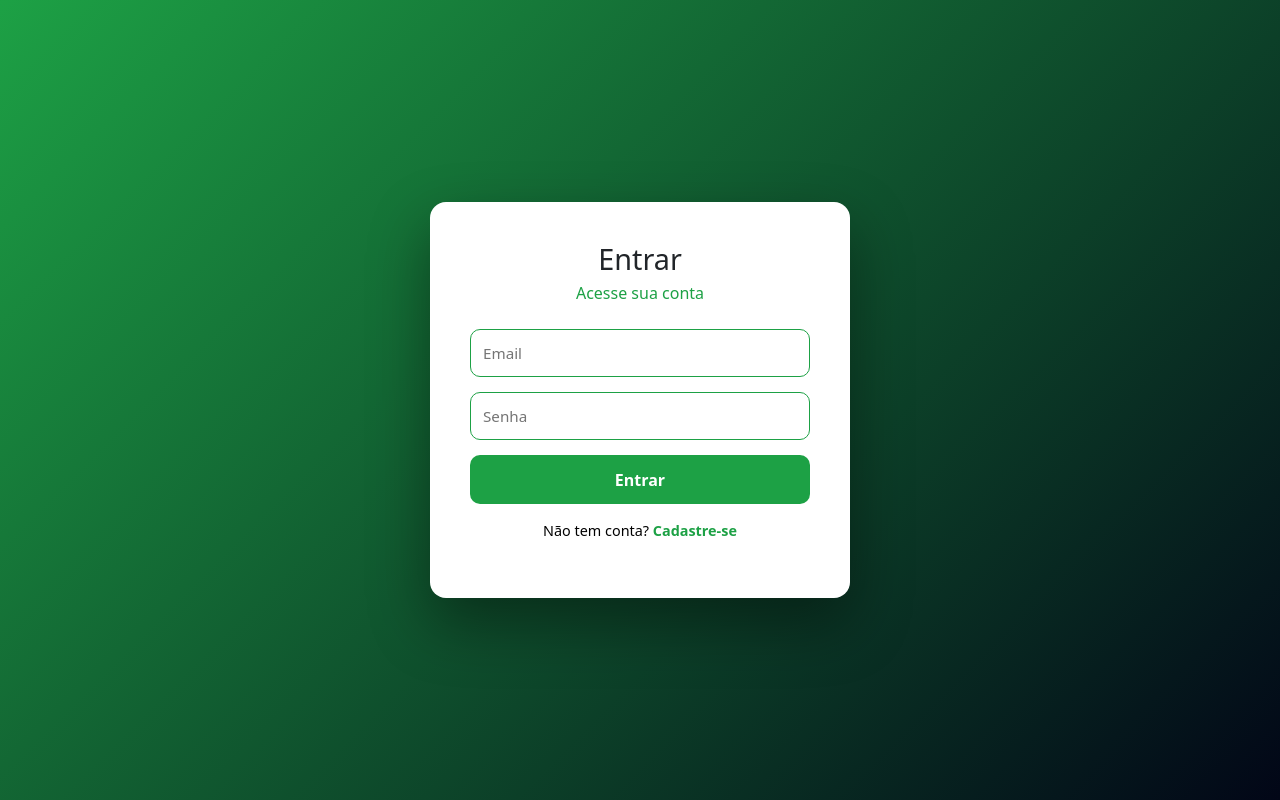
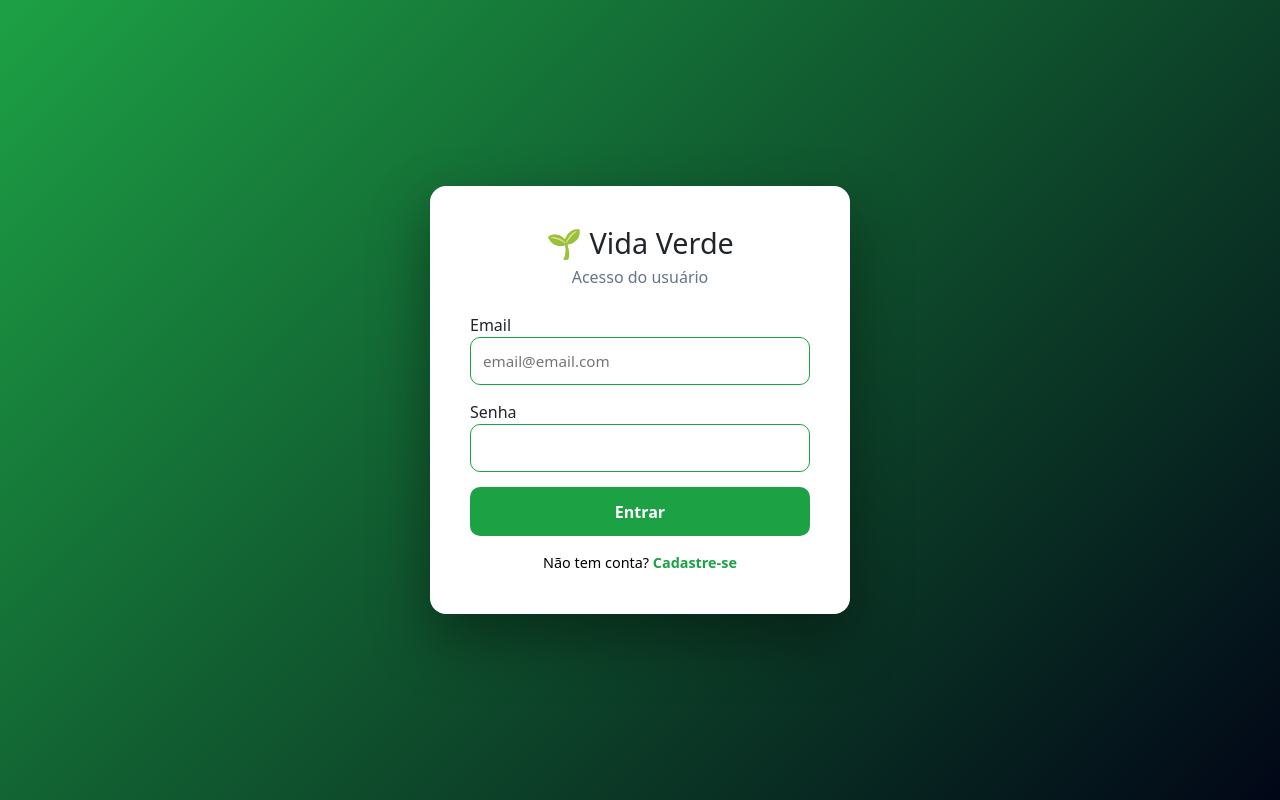
Before and after one commit to pedrorafaellbm/vida-verde-api, a React (Vite) app: page /login in a window 1280 px wide. Built offline with nearby package versions, Linux system fonts and the light colour scheme.

Commit message:
fazendo o link do back do login pra o front

```diff
--- a/src/main.jsx
+++ b/src/main.jsx
@@ -1,49 +1,55 @@
 import { StrictMode } from 'react'
 import { createRoot } from 'react-dom/client'
 import './index.css'
-import App from './App.jsx'
-import 'bootstrap/dist/css/bootstrap.min.css';
-import { createBrowserRouter, RouterProvider } from 'react-router-dom';
-import Layout from './components/Layout.jsx';
-import { Login } from './pages/Login.jsx';
-import { Register } from './pages/Register.jsx';
-import { Home } from './pages/Home.jsx';
-import { Contato } from './pages/Contato.jsx';
+import 'bootstrap/dist/css/bootstrap.min.css'
 
-/* const router = createBrowserRouter([
+import {
+  createBrowserRouter,
+  RouterProvider,
+  Navigate,
+} from 'react-router-dom'
+
+import Layout from './components/Layout.jsx'
+import { Login } from './pages/Login.jsx'
+import { Home } from './pages/Home.jsx'
+import { Contato } from './pages/Contato.jsx'
+
+/* 🔒 Proteção de rota */
+const PrivateRoute = ({ children }) => {
+  const token = localStorage.getItem('token')
+  return token ? children : <Navigate to="/login" replace />
+}
+
+const router = createBrowserRouter([
   {
-    path: "/",
-    //element: <div>Hello world!</div>,
-    element: <Home />,
+    path: '/',
+    element: <Navigate to="/login" replace />,
   },
-]); */
-
-const router2 = createBrowserRouter([
   {
-    element: <Layout />, // todas as rotas dentro terão Navbar + Footer
+    path: '/login',
+    element: <Login />, // ❌ sem NavBar e Footer
+  },
+  {
+    element: (
+      <PrivateRoute>
+        <Layout />
+      </PrivateRoute>
+    ),
     children: [
       {
-        path: "/",
+        path: '/home',
         element: <Home />,
       },
       {
-        path: "/contato",
+        path: '/contato',
         element: <Contato />,
       },
     ],
   },
-  {
-    path: "/login",
-    element: <Login />, // sem Navbar e Footer
-  },
-  {
-    path: "/register",
-    element: <Register />, // sem Navbar e Footer
-  },
-]);
+])
 
 createRoot(document.getElementById('root')).render(
   <StrictMode>
-    <RouterProvider router={router2} />
-  </StrictMode>,
+    <RouterProvider router={router} />
+  </StrictMode>
 )
--- a/src/pages/Home.jsx
+++ b/src/pages/Home.jsx
@@ -1,20 +1,22 @@
 import React, { useEffect, useState } from 'react'
-import axios from 'axios'
+import { api } from '../service/api'
 
 export const Home = () => {
+  const [products, setProducts] = useState([])
   const [loading, setLoading] = useState(true)
-  const [products, setProducts] = useState([])
   const [error, setError] = useState(null)
 
   const fetchProducts = async () => {
     try {
-      const response = await axios.get(import.meta.env.VITE_API_BASE_URL + 'produtos')
+      const response = await api.get('/api/produtos')
       const data = response.data.data
+
+      console.log('Produtos carregados:', data);
+
       setProducts(data)
-      console.log('Produtos carregados', data)
-    } catch (error) {
-      console.error('Erro ao carregar os produtos:', error)
-      setError('Erro ao carregar os produtos')
+    } catch (err) {
+      console.error('Erro ao carregar os produtos:', err)
+      setError('Erro ao carregar produtos')
     } finally {
       setLoading(false)
     }
@@ -24,17 +26,20 @@ export const Home = () => {
     fetchProducts()
   }, [])
 
-  if (loading) return <div>Loading...</div>
-  if (error) return <div>{error}</div>
+  if (loading) return <p>Carregando produtos...</p>
+  if (error) return <p>{error}</p>
 
   return (
     <div>
       <h1>Home</h1>
-      <ul>
-        {products.map(product => (
-          <li key={product.id}>{product.name}</li>
-        ))}
-      </ul>
+
+      {products.length === 0 && <p>Nenhum produto encontrado</p>}
+
+      {products.map(p => (
+        <div key={p.id}>
+          {p.nome}
+        </div>
+      ))}
     </div>
   )
 }
--- a/src/pages/Login.jsx
+++ b/src/pages/Login.jsx
@@ -1,74 +1,105 @@
-import { useState } from "react";
-import { api } from "../service/api";
+import React, { useState } from 'react'
+import { useNavigate } from 'react-router-dom'
 import './login.css'
 
+export const Login = () => {
+  const navigate = useNavigate()
 
-export function Login() {
   const [email, setEmail] = useState('')
-  const [password, setPassword] = useState('')
-  const [loading, setLoading] = useState(false)
+  const [senha, setSenha] = useState('')
+  const [showPassword, setShowPassword] = useState(false)
+  const [error, setError] = useState('')
 
-  async function handleSubmit(e) {
-    e.preventDefault()
-    setLoading(true)
+  const togglePassword = () => {
+    setShowPassword(!showPassword)
+  }
+
+  const login = async () => {
+    setError('')
 
     try {
-      const response = await api.post('/auth/login', {
-        email,
-        password,
+      const response = await fetch('http://localhost:3000/api/auth/login', {
+        method: 'POST',
+        headers: {
+          'Content-Type': 'application/json',
+        },
+        body: JSON.stringify({
+          email,
+          senha,
+        }),
       })
 
-      // exemplo esperado do back
-      // { token, role }
-      const { token, role } = response.data
+      const data = await response.json()
 
-      localStorage.setItem('token', token)
-      localStorage.setItem('role', role)
+      if (!response.ok) {
+        throw new Error(data.mensagem || 'Erro ao realizar login')
+      }
 
-      alert('Login realizado com sucesso!')
+      // 🔐 Salvar dados no localStorage
+      localStorage.setItem('token', data.token)
+      localStorage.setItem('usuario', JSON.stringify(data.usuario))
 
-      // redirects futuros por role
-      // admin -> /admin
-      // empresa -> /dashboard
-      // comprador -> /home
-    } catch {
-      alert('Email ou senha inválidos')
-    } finally {
-      setLoading(false)
+      // 🚀 Redirecionar para Home
+      navigate('/home')
+    } catch (err) {
+      setError(err.message || 'Email ou senha inválidos')
     }
   }
 
   return (
     <div className="login-container">
       <div className="login-card">
-        <h1>Entrar</h1>
-        <p className="subtitle">Acesse sua conta</p>
+        <h1>🌱 Vida Verde</h1>
+        <div className="subtitle">Acesso do usuário</div>
 
-        <form onSubmit={handleSubmit}>
+        <div>
+          <label>Email</label>
           <input
             type="email"
-            placeholder="Email"
+            placeholder="email@email.com"
             value={email}
             onChange={(e) => setEmail(e.target.value)}
-            required
           />
+        </div>
 
-          <input
-            type="password"
-            placeholder="Senha"
-            value={password}
-            onChange={(e) => setPassword(e.target.value)}
-            required
-          />
+        <div>
+          <label>Senha</label>
+          <div style={{ position: 'relative' }}>
+            <input
+              type={showPassword ? 'text' : 'password'}
+              value={senha}
+              onChange={(e) => setSenha(e.target.value)}
+              style={{ paddingRight: '2.5rem' }}
+            />
+            <span
+              onClick={togglePassword}
+              style={{
+                position: 'absolute',
+                right: '0.75rem',
+                top: '50%',
+                transform: 'translateY(-50%)',
+                cursor: 'pointer',
+                color: '#1da145',
+                fontSize: '1.2rem'
+              }}
+            >
+              <i className={`bi ${showPassword ? 'bi-eye-slash' : 'bi-eye'}`}></i>
+            </span>
+          </div>
+        </div>
 
-          <button type="submit" disabled={loading}>
-            {loading ? 'Entrando...' : 'Entrar'}
-          </button>
-        </form>
+        <button onClick={login}>
+          Entrar
+        </button>
 
-        <p className="footer-text">
+        {error && (
+          <div className="text-danger text-center mt-2">
+            {error}
+          </div>
+        )}
+        <div className="footer-text mt-3">
           Não tem conta? <a href="/register">Cadastre-se</a>
-        </p>
+        </div>
       </div>
     </div>
   )
--- a/src/service/api.js
+++ b/src/service/api.js
@@ -1,17 +1,41 @@
 import axios from 'axios'
 
+console.log('MODE:', import.meta.env.MODE)
+console.log('API:', import.meta.env.VITE_API_BASE_URL)
+
 export const api = axios.create({
-  baseURL: import.meta.env.VITE_API_BASE_URL || 'http://127.0.0.1:5000',
+  baseURL: import.meta.env.VITE_API_BASE_URL,
   headers: {
-    'Content-Type': 'application/json',
-  },
+    'Content-Type': 'application/json'
+  }
 })
 
-// interceptor opcional (pra JWT no futuro)
-api.interceptors.request.use((config) => {
-  const token = localStorage.getItem('token')
-  if (token) {
-    config.headers.Authorization = `Bearer ${token}`
+
+/* 🔐 Interceptor: adiciona token em TODAS as requisições */
+api.interceptors.request.use(
+  (config) => {
+    const token = localStorage.getItem('token')
+
+    if (token) {
+      config.headers.Authorization = `Bearer ${token}`
+    }
+
+    return config
+  },
+  (error) => {
+    return Promise.reject(error)
   }
-  return config
-})
+)
+
+/* 🚫 Interceptor de resposta (token expirado / 401) */
+api.interceptors.response.use(
+  (response) => response,
+  (error) => {
+    if (error.response?.status === 401) {
+      localStorage.clear()
+      window.location.href = '/login'
+    }
+
+    return Promise.reject(error)
+  }
+)
```
Also changed, not shown: 2 other files (tests, documents, lock files or other folders).
